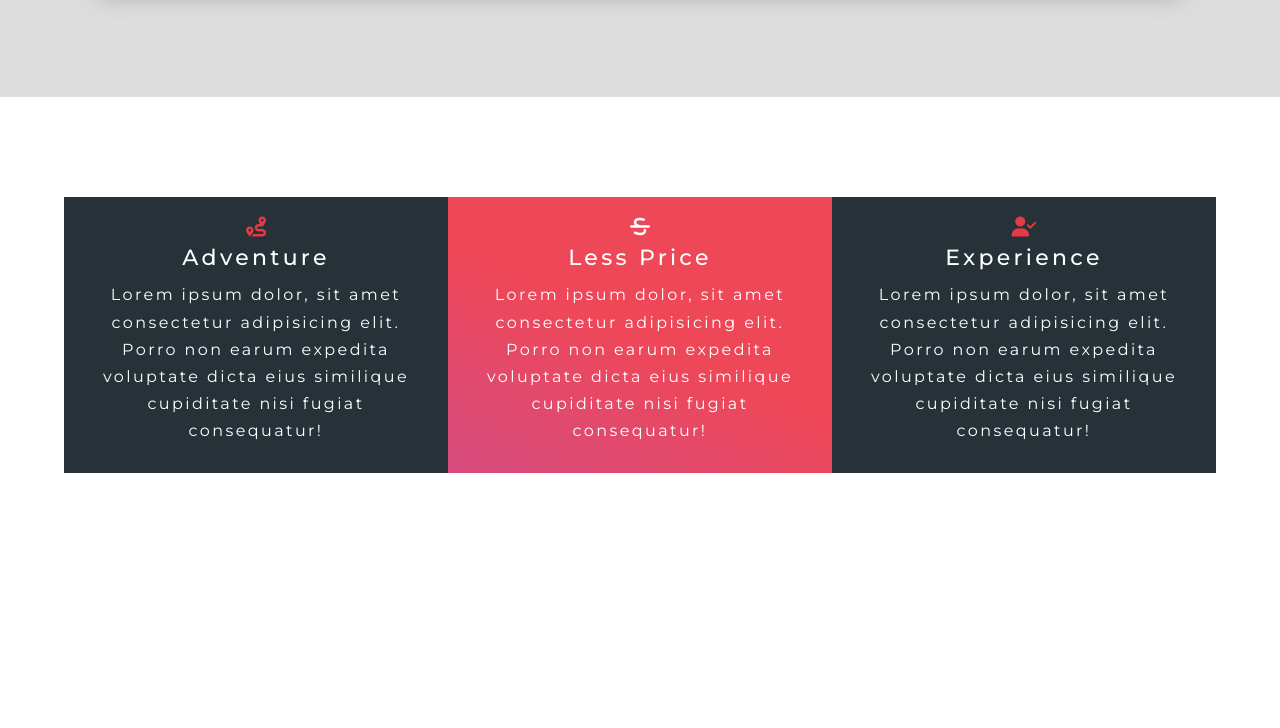
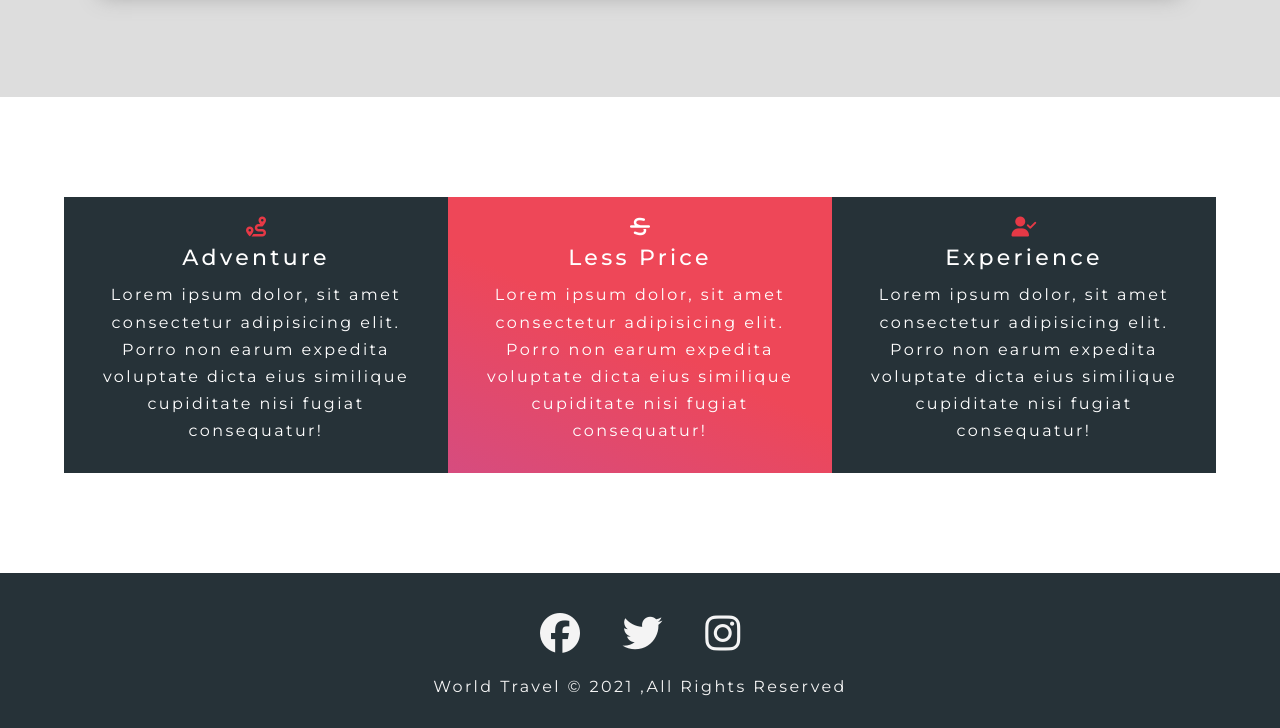
Before and after one commit to Zuber8040/Travel-Website, a plain HTML site: page index.html in a window 1280 px wide. Shown: the part 1663-2391 px from the top of the page. Before the commit the page ends 2236 px from the top, so only its background shows below. Drawn offline with Linux system fonts and the light colour scheme.

Commit message:
fourth commit

```diff
--- a/css/style.css
+++ b/css/style.css
@@ -261,3 +261,15 @@ h1,h2,h3{
     clear: both;
     display: block;
 }
+
+/* Footer */
+
+.footer{
+    background-color: #263238;
+    color: #f4f4f4;
+    padding: 2rem;
+    text-align: center;
+}
+.social-media-link i{
+    margin: 2rem;
+}
--- a/index.html
+++ b/index.html
@@ -38,7 +38,7 @@
             <p class="txt-light">
                 Travel The World ,Experience the greatness,it's the best gift given  by nature
             </p>
-            <a href="#" class="btn btn-primary txt-red md-heading ">Explore Places</a>
+            <a href="#explore-place" class="btn btn-primary txt-red md-heading ">Explore Places</a>
         </div>
     </header>
 
@@ -46,7 +46,7 @@
 
 
     <!-- Showcase Section -->
-    <section class="show-case">
+    <section class="show-case" id="explore-place">
         <div class="continer">
             <div class="row row1">
                 <div class="img-box">
@@ -95,8 +95,15 @@
     </section>
 
 
-<!-- Fotter -->
-
+<!-- Footer -->
+<footer class="footer">
+    <div class="social-media-link">
+        <i class="fab fa-facebook fa-4x"></i>
+        <i class="fab fa-twitter fa-4x"></i>
+        <i class="fab fa-instagram fa-4x"></i>
+    </div>
+    <p>World Travel &copy; 2021 ,All Rights Reserved </p>
+</footer>
 
 
 </body>
```
